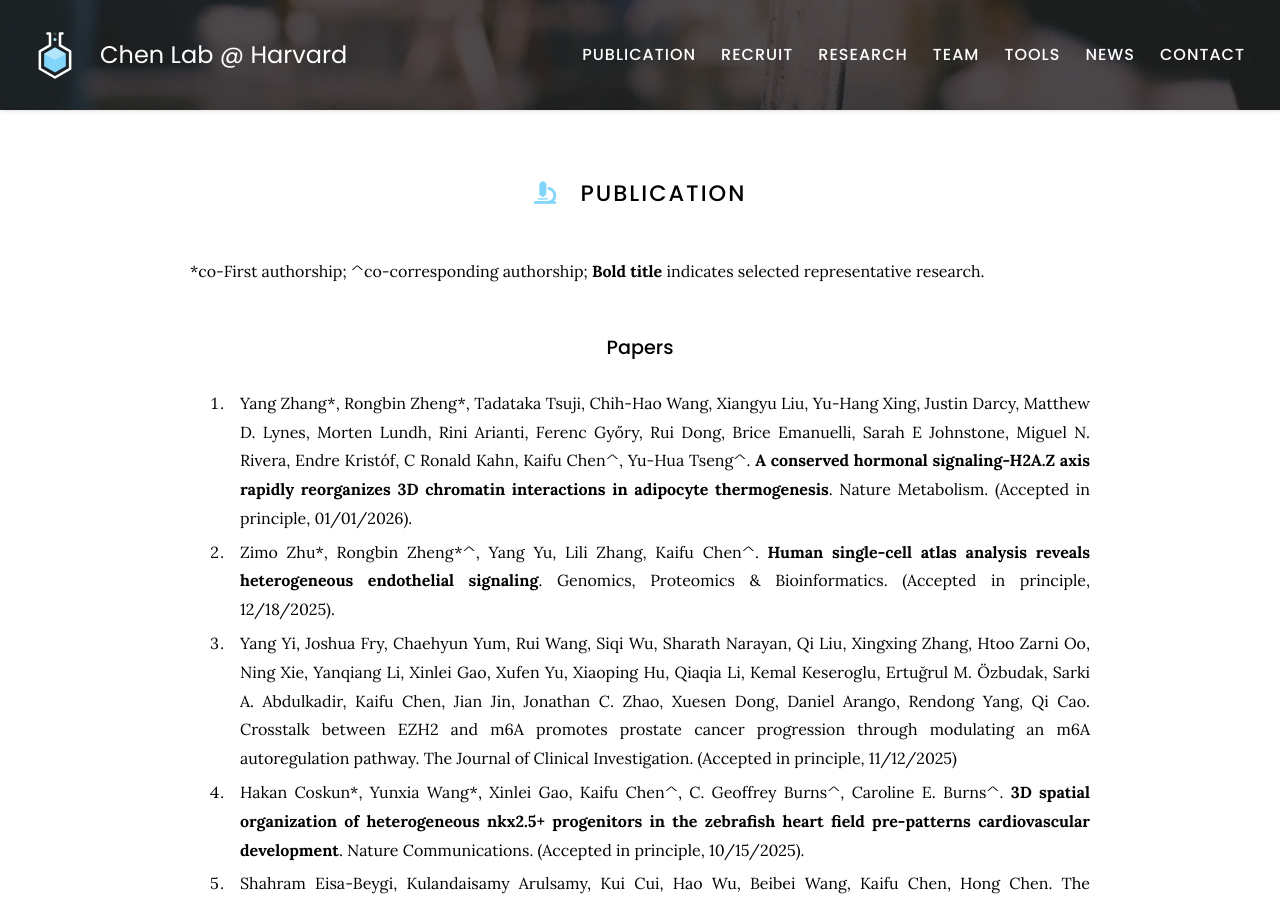
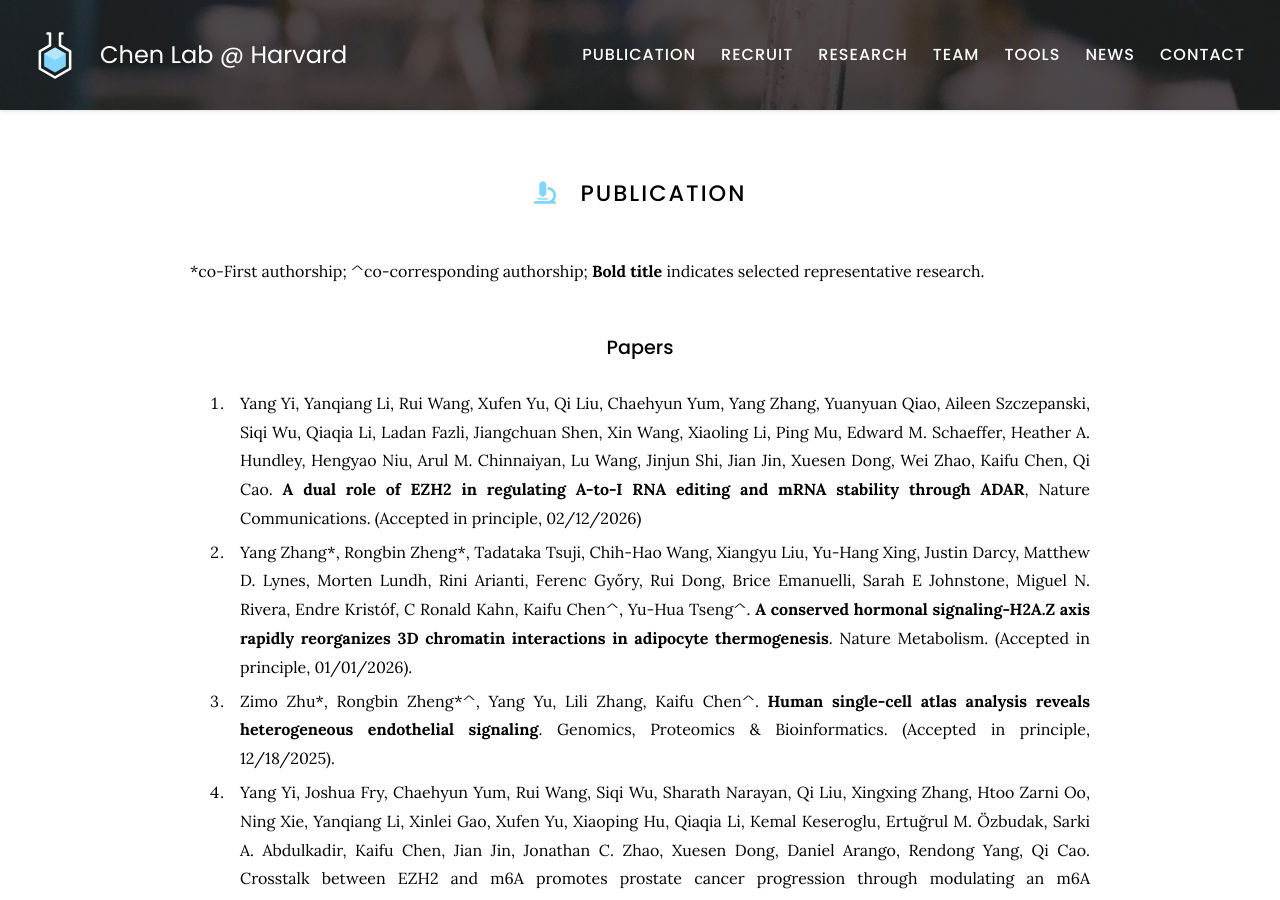
Before and after one commit to kaifuchenlab/kaifuchenlab.github.io, a Jekyll site: the page built from 3.publication/index.md, in a window 1280 px wide and 900 px high. Built offline with Jekyll 4.4.1, drawn with Linux system fonts in a browser that asks for light colours.

Commit message:
Update index.md

```diff
--- a/3.publication/index.md
+++ b/3.publication/index.md
@@ -12,6 +12,7 @@ nav:
 
 ### Papers
 
+106. Yang Yi, Yanqiang Li, Rui Wang, Xufen Yu, Qi Liu, Chaehyun Yum, Yang Zhang, Yuanyuan Qiao, Aileen Szczepanski, Siqi Wu, Qiaqia Li, Ladan Fazli, Jiangchuan Shen, Xin Wang, Xiaoling Li, Ping Mu, Edward M. Schaeffer, Heather A. Hundley, Hengyao Niu, Arul M. Chinnaiyan, Lu Wang, Jinjun Shi, Jian Jin, Xuesen Dong, Wei Zhao, Kaifu Chen, Qi Cao. **A dual role of EZH2 in regulating A-to-I RNA editing and mRNA stability through ADAR**, Nature Communications. (Accepted in principle, 02/12/2026)
 105. Yang Zhang\*, Rongbin Zheng\*, Tadataka Tsuji, Chih-Hao Wang, Xiangyu Liu, Yu-Hang Xing, Justin Darcy, Matthew D. Lynes, Morten Lundh, Rini Arianti, Ferenc Győry, Rui Dong, Brice Emanuelli, Sarah E Johnstone, Miguel N. Rivera, Endre Kristóf, C Ronald Kahn, Kaifu Chen^, Yu-Hua Tseng^. **A conserved hormonal signaling-H2A.Z axis rapidly reorganizes 3D chromatin interactions in adipocyte thermogenesis**. Nature Metabolism. (Accepted in principle, 01/01/2026).
 
 104. Zimo Zhu\*, Rongbin Zheng\*^, Yang Yu, Lili Zhang, Kaifu Chen^. **Human single-cell atlas analysis reveals heterogeneous endothelial signaling**. Genomics, Proteomics & Bioinformatics. (Accepted in principle, 12/18/2025).
```
